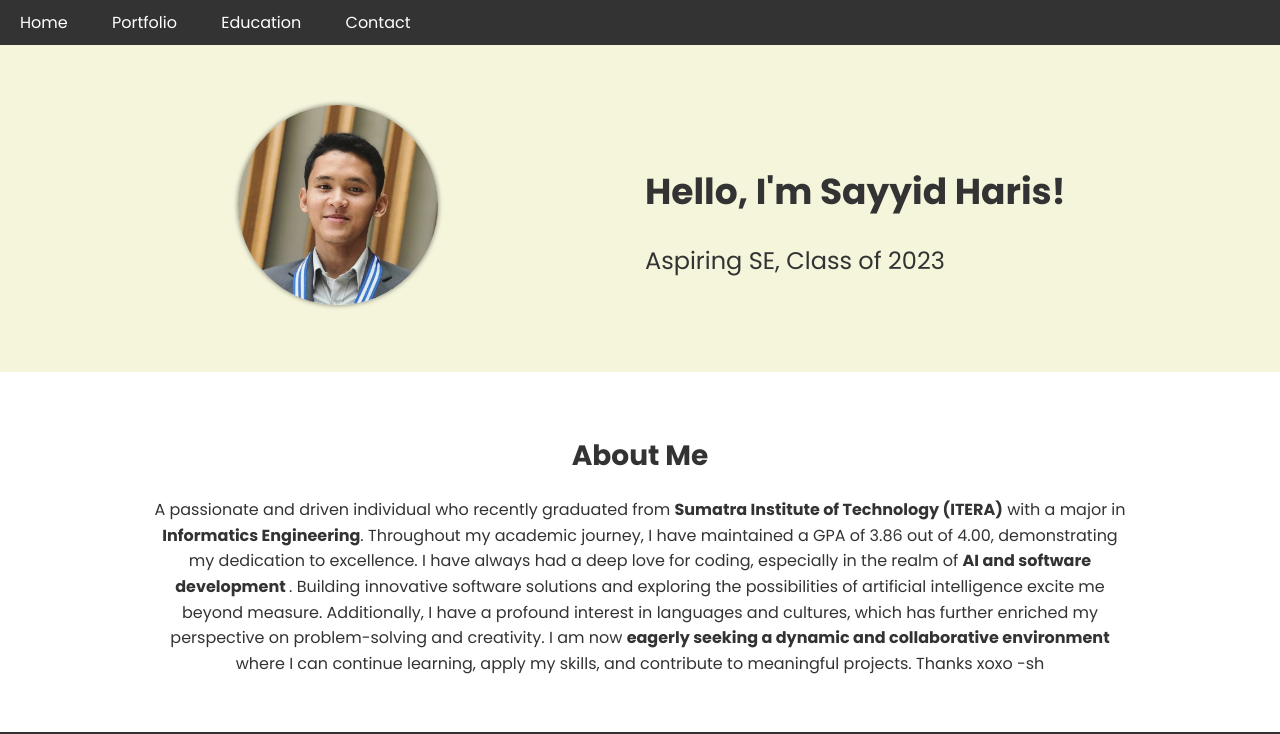
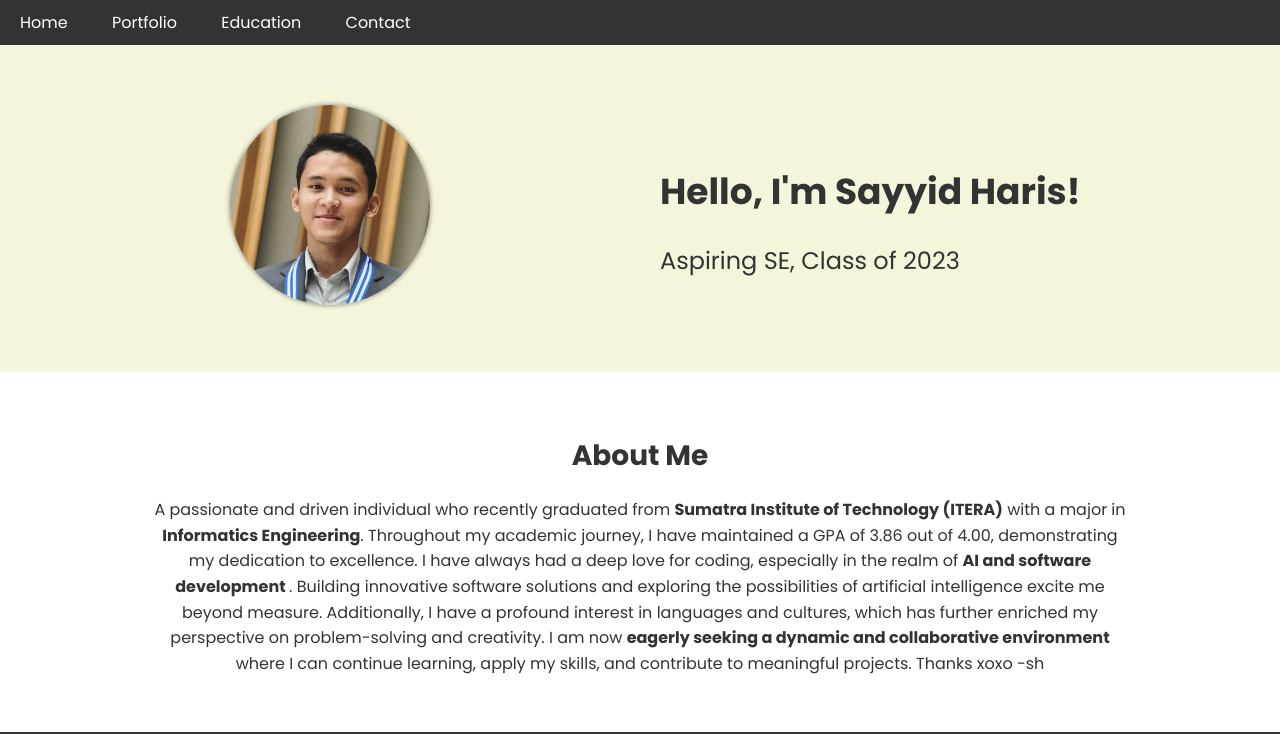
Before and after one commit to sayyidalharis/porto-raw, a plain HTML site: page index.html in a window 1280 px wide. Shown: the top 734 px of the page. Drawn offline with Linux system fonts and the light colour scheme.

Commit message:
add some padding

```diff
--- a/styles.css
+++ b/styles.css
@@ -50,7 +50,7 @@ main {
 /* Styles for the hero section */
 #hero {
   color: #333;
-  padding: 60px 0;
+  padding: 60px 30px;
 }
 
 .hero-content {
@@ -72,7 +72,7 @@ main {
   flex: 1;
   text-align: left; /* Align the text to the left */
   padding-top: 20px; /* Add some spacing between the image and text */
-  padding-left: 10px; /* Adjust the left padding to bring the text closer to the image */
+  padding-left: 40px; /* Adjust the left padding to bring the text closer to the image */
 }
 
 .hero-title {
```
